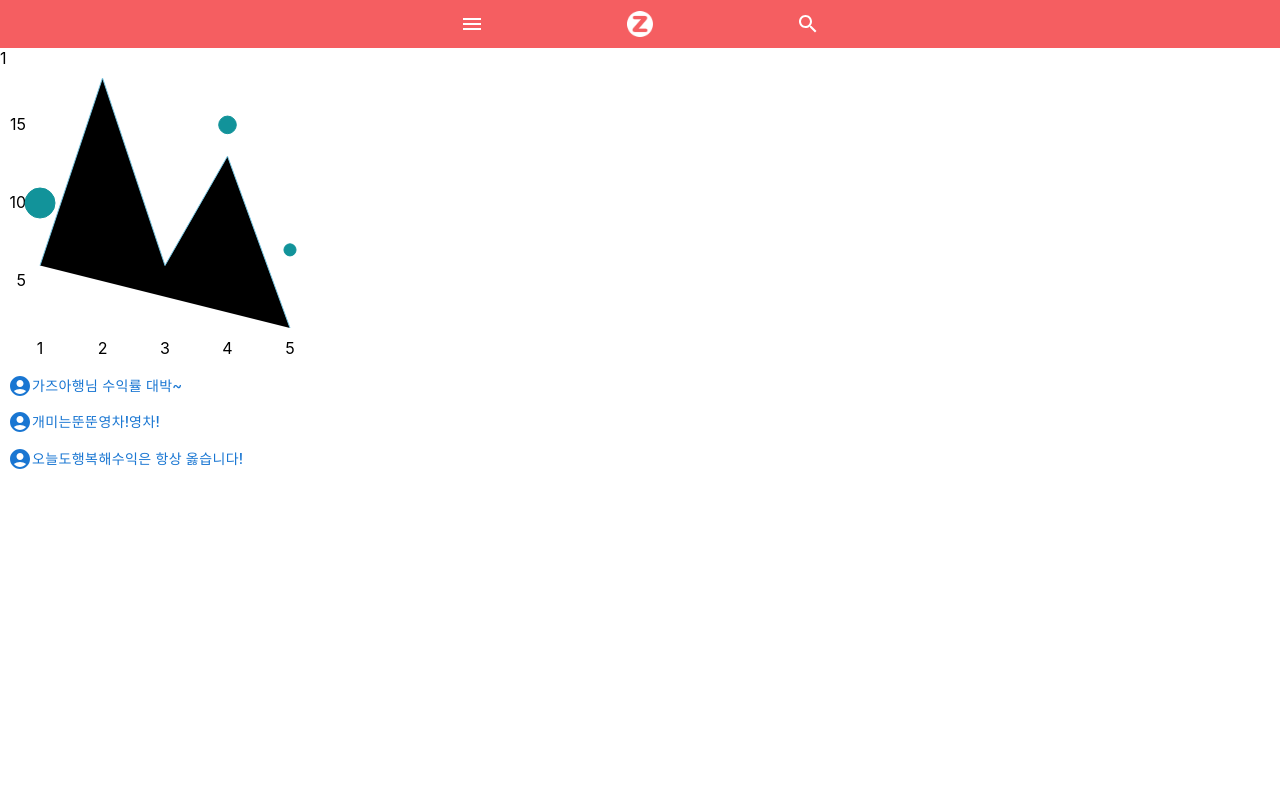
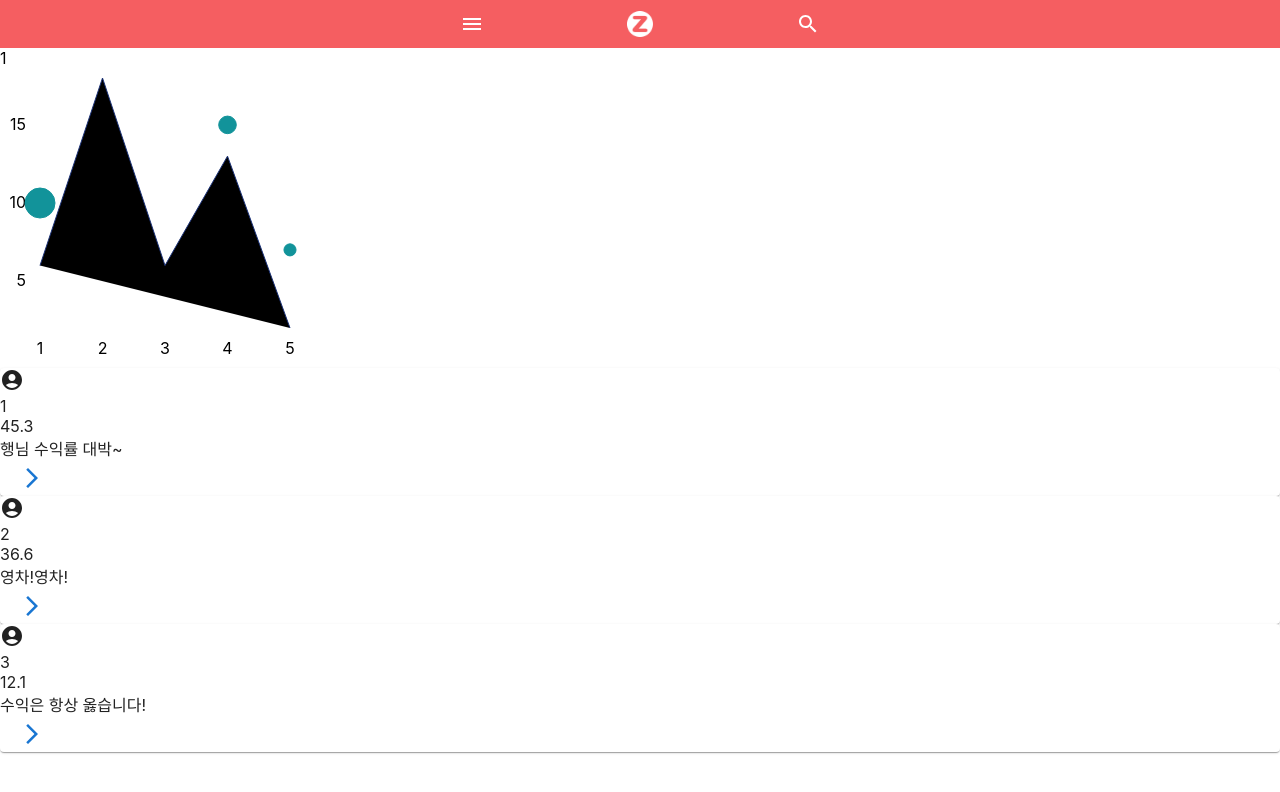
Before and after one commit to HackerthonThree/Frontend, a React (Create React App) app in the folder frontend/: page /board/1 in a window 1280 px wide. Shown: the top 792 px of the page. Built offline with nearby package versions, Linux system fonts and the light colour scheme.

Commit message:
다른 사람 타점찍기 기능 만들어놓음

```diff
--- a/frontend/src/components/Account.jsx
+++ b/frontend/src/components/Account.jsx
@@ -21,10 +21,6 @@ const yieldValue = 50;
 
 const Account = () => {
   const [open, setOpen] = useState(false);
-  const toggleDrawer = () => {
-    console.log(open);
-    setOpen(!open);
-  };
 
   return (
     <div className="Account">
--- a/frontend/src/components/Board.jsx
+++ b/frontend/src/components/Board.jsx
@@ -1,7 +1,4 @@
 import { React } from "react";
-import ReactDOM from "react-dom";
-import Button from "@mui/material/Button";
-import logoImg from "../resource/logo.png";
 import {
   BrowserRouter,
   Route,
@@ -10,20 +7,22 @@ import {
   useHistory,
   useParams,
 } from "react-router-dom";
-import LinkButton from "./LinkButton";
 import StockChart from "./StockChart";
 import TopBar from "./TopBar";
 import CommentButton from "./CommentButton";
+import { useState } from "react";
+import SideBar from "./SideBar";
+
 const comments = [
   {
-    name: "가즈아",
+    name: "1",
     yield: 45.3,
     words: "행님 수익률 대박~",
     date: "2021/10/23",
   },
-  { name: "개미는뚠뚠", yield: 36.6, words: "영차!영차!", date: "2021/10/14" },
+  { name: "2", yield: 36.6, words: "영차!영차!", date: "2021/10/14" },
   {
-    name: "오늘도행복해",
+    name: "3",
     yield: 12.1,
     words: "수익은 항상 옳습니다!",
     date: "2021/10/05",
@@ -32,20 +31,64 @@ const comments = [
 
 const Board = () => {
   const { id } = useParams();
+  const [open, setOpen] = useState(false);
+  const [otherHistory, setOtherHistory] = useState([]);
   console.log(id);
+
+  const handleOtherHistory=(selectedId)=>{
+    //api로 종목코드하고 댓글사용자 아이디 보냄
+    const tempData={
+      "1":[
+        { x: 1, y: 1, size: 30 },
+        { x: 2, y: 3, size: 10 },
+        { x: 3, y: 4, size: 1 },
+        { x: 4, y: 5, size: 12 },
+        { x: 5, y: 6, size: 4 },
+      ],
+      "2":[
+        { x: 1, y: 4, size: 30 },
+        { x: 2, y: 2, size: 10 },
+        { x: 3, y: 6, size: 1 },
+        { x: 4, y: 8, size: 12 },
+        { x: 5, y: 3, size: 4 },
+      ],
+      "3":[
+        { x: 1, y: 7, size: 30 },
+        { x: 2, y: 2, size: 10 },
+        { x: 3, y: 6, size: 1 },
+        { x: 4, y: 5, size: 12 },
+        { x: 5, y: 2, size: 4 },
+      ],
+    };
+    setOtherHistory(tempData[selectedId]);
+  }
+
   return (
     <>
-      <TopBar />
+      <TopBar
+        handleSideBarClick={() => {
+          setOpen(true);
+        }}
+      />
+      <SideBar
+        open={open}
+        toggleDrawer={() => {
+          setOpen(false);
+        }}
+      />
       {id}
-      <StockChart />
-      {comments.map((c,i) => {
-        return(
-        <CommentButton
-        key={i}
-        name={c['name']}
-        yields={c['yield']}
-        words={c['words']}
-        date={c['date']} />);
+      <StockChart otherHistory={otherHistory} />
+      {comments.map((c, i) => {
+        return (
+          <CommentButton
+            key={i}
+            name={c["name"]}
+            yields={c["yield"]}
+            words={c["words"]}
+            date={c["date"]}
+            onSelect={handleOtherHistory}
+          />
+        );
       })}
     </>
   );
--- a/frontend/src/components/CommentButton.jsx
+++ b/frontend/src/components/CommentButton.jsx
@@ -3,14 +3,19 @@ import { Paper } from "@mui/material";
 import { Button } from "@mui/material";
 import {useNavigate} from 'react-router-dom';
 import AccountCircleIcon from '@mui/icons-material/AccountCircle';
-const CommentButton=({name,words,yields,date})=>{
+import ArrowForwardIosIcon from '@mui/icons-material/ArrowForwardIos';
+const CommentButton=({name,words,yields,date,onSelect})=>{
     return (
       <div>
-        <Button>
+        <Paper>
         <AccountCircleIcon/>
           <div>{name}</div>
+          <div>{yields}</div>
           <div>{words}</div>
-        </Button>
+          <Button onClick={()=>onSelect(name)}>
+            <ArrowForwardIosIcon/>
+          </Button>
+        </Paper>
       </div>
     );
 }
--- a/frontend/src/components/StockChart.jsx
+++ b/frontend/src/components/StockChart.jsx
@@ -24,7 +24,7 @@ const price = [
   { x: 5, y: 2},
 ];
 
-const StockChart = () => {
+const StockChart = ({otherHistory}) => {
   return (
     <XYPlot width={300} height={300}>
       <VerticalGridLines />
@@ -36,6 +36,11 @@ const StockChart = () => {
         sizeRange={[5, 15]}
         data={transactionHistory}
       />
+      <MarkSeries
+        className="mark-series-example"
+        sizeRange={[5, 15]}
+        data={otherHistory}
+      />
       <LineSeries className="first-series" data={price} />
     </XYPlot>
   );
```
